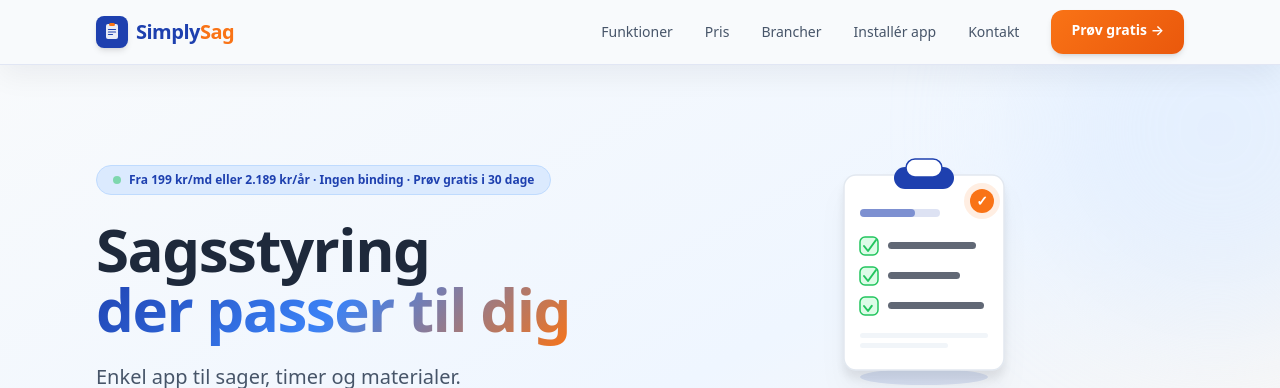
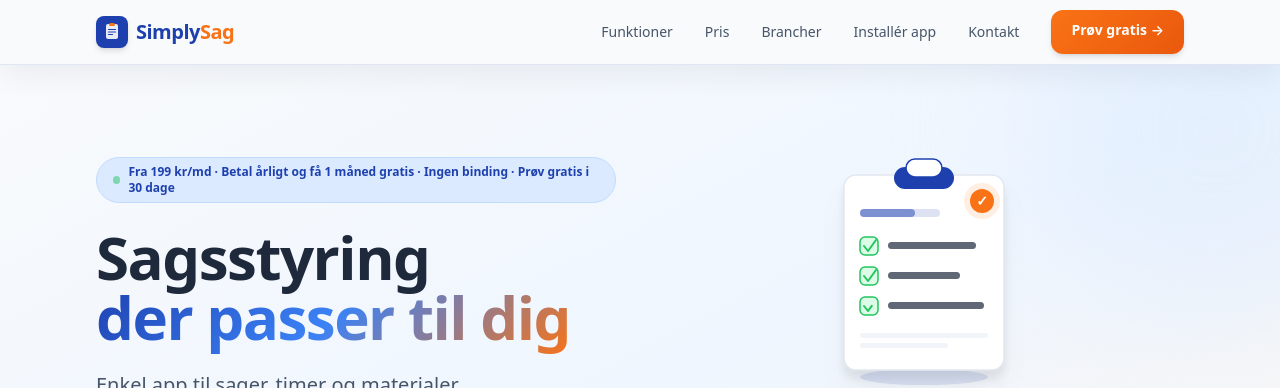
Before and after one commit to SimplySolutionsDK/simplysag-dk, a plain HTML site: page index.html in a window 1280 px wide. Shown: the top 388 px of the page. Drawn offline with Linux system fonts and the light colour scheme.

Commit message:
copy: clarify annual savings in pricing header

```diff
--- a/index.html
+++ b/index.html
@@ -584,7 +584,7 @@
       <div class="fade-up text-center lg:text-left">
         <div class="inline-flex items-center gap-2 bg-blue-100 text-primary text-xs font-semibold px-4 py-1.5 rounded-full mb-6 border border-blue-200">
           <span class="w-2 h-2 bg-green-500 rounded-full animate-pulse"></span>
-          Fra 199 kr/md eller 2.189 kr/år · Ingen binding · Prøv gratis i 30 dage
+          Fra 199 kr/md · Betal årligt og få 1 måned gratis · Ingen binding · Prøv gratis i 30 dage
         </div>
 
         <h1 class="text-4xl sm:text-5xl lg:text-6xl font-extrabold leading-tight tracking-tight mb-6 text-text-main">
```
